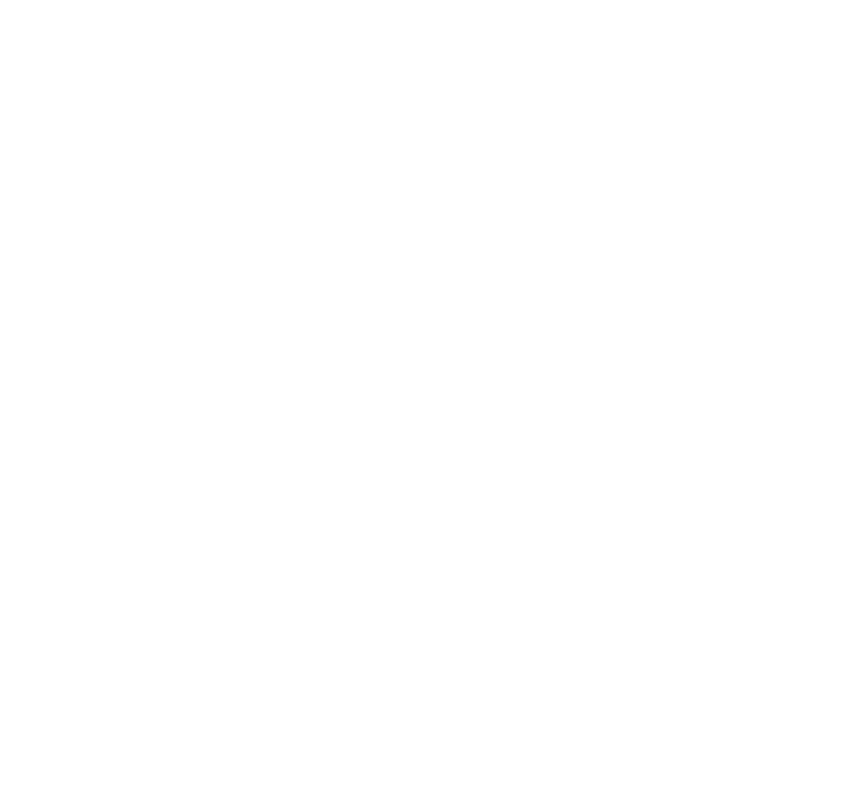
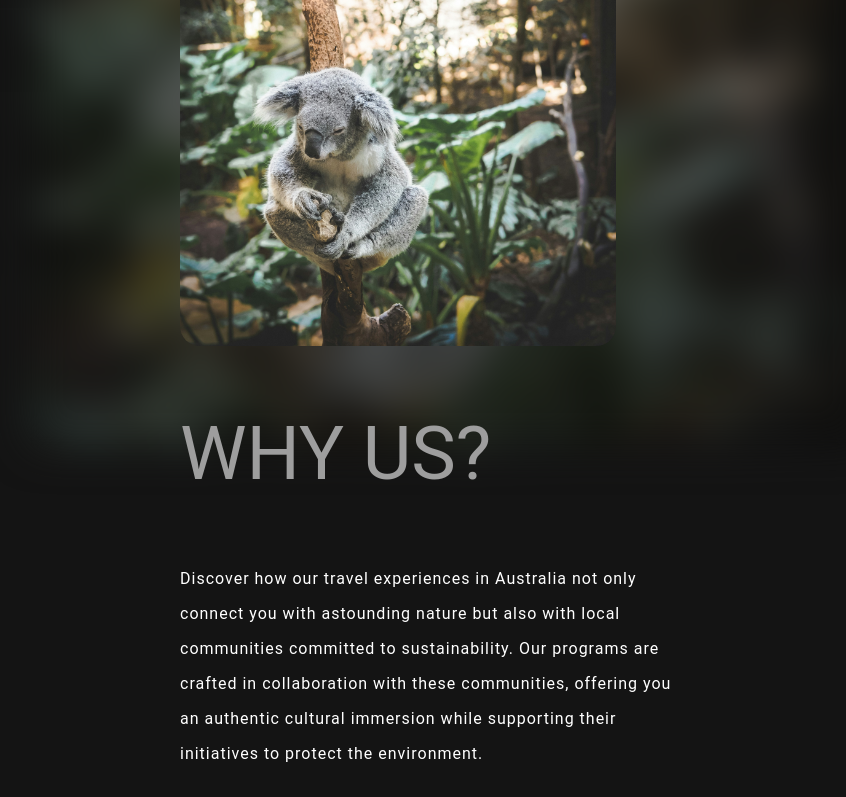
Before and after one commit to Giiill/Green-getaways, a Next.js app: page / in a window 1280 px wide. Shown: the part 2716-3513 px from the top of the page, without its empty margins (98-944 px from the left). Before the commit the page ends 2664 px from the top, so only its background shows below. Built offline with nearby package versions, Linux system fonts and the light colour scheme.

Commit message:
feat: code redactions Image

```diff
--- a/src/app/page.tsx
+++ b/src/app/page.tsx
@@ -1,7 +1,8 @@
-import Style from "../styles/app.module.scss";
-import { UiMain } from ".././components/UiMain/UiMain";
-import { UiHeader } from ".././components/UiHeader/UiHeader";
+import Style from "@/styles/app.module.scss";
+import { UiMain } from "@/components/UiMain/UiMain";
+import { UiHeader } from "@/components/UiHeader/UiHeader";
 import { UiAbout } from "@/components/UiAbout/UiAbout";
+import { UiWhyUs } from "@/components/UiWhyUs/UiWhyUs";
 
 
 export default function Home() {
@@ -10,6 +11,7 @@
       <UiHeader />
       <UiMain />
       <UiAbout />
+      <UiWhyUs />
 
     </div>
   );
--- a/src/components/UiAbout/UiCardsGallery.tsx
+++ b/src/components/UiAbout/UiCardsGallery.tsx
@@ -1,20 +1,21 @@
 import Style from "@/styles/cardsGallery.module.scss";
+import Image from 'next/image'
 
 const galleryCards = [
     {
-        img: "../../images/cardsGallery/1.jpeg",
+        img: "/images/cardsGallery/1.jpeg",
     },
     {
-        img: "../../images/cardsGallery/2.jpeg",
+        img: "/images/cardsGallery/2.jpeg",
     },
     {
-        img: "../../images/cardsGallery/3.jpeg",
+        img: "/images/cardsGallery/3.jpeg",
     },
     {
-        img: "../../images/cardsGallery/4.jpeg",
+        img: "/images/cardsGallery/4.jpeg",
     },
     {
-        img: "../../images/cardsGallery/5.jpeg",
+        img: "/images/cardsGallery/5.jpeg",
     },
 ]
 
@@ -23,8 +24,14 @@
         <div className={Style.wrapper}>
             {galleryCards.map((item) => {
                 return (
+
                     <div className={Style.card}>
-                        <img src={item.img} alt="" />
+                        <Image
+                             src={item.img}
+                             width={324}
+                             height={524}
+                             alt=""
+                           />
                     </div>
                 )
             })}
--- /dev/null
+++ b/src/components/UiWhyUs/UiWhyUs.tsx
@@ -0,0 +1,34 @@
+import globalStyle from '@/styles/global.module.scss';
+import Style from '@/styles/whyUs.module.scss';
+import Image from 'next/image'
+const UiWhyUs = () => {
+    return (
+        <div className={[globalStyle.wrapper, Style.wrapper].join(' ')}>
+            <div className={Style.backImage}>
+                <Image
+                    src="/images/whyUs/whyUsImage.jpeg"
+                    width={836}
+                    height={698}
+                    alt=""
+                />
+            </div>
+            <div className={Style.image}>
+                <Image
+                    src="/images/whyUs/whyUsImage.jpeg"
+                    width={436}
+                    height={498}
+                    alt=""
+                />
+            </div>
+            <div className={Style.content}>
+                <h1 className={Style.title}>why us?</h1>
+                <div className={Style.description}>
+                    Discover how our travel experiences in Australia not only connect you with astounding nature but also with local communities committed to sustainability. Our programs are crafted in collaboration with these communities, offering you an authentic cultural immersion while supporting their initiatives to protect the environment.
+                </div>
+                <button className={Style.button}>view all tours</button>
+            </div>
+        </div>
+    )
+}
+
+export { UiWhyUs };
--- a/src/styles/about.module.scss
+++ b/src/styles/about.module.scss
@@ -50,7 +50,7 @@
     display: -ms-flexbox;
     display: flex;
     position: relative;
-    margin-bottom: 500px;
+    margin-bottom: 300px;
     width: 100%;
 }
 
--- /dev/null
+++ b/src/styles/whyUs.module.scss
@@ -0,0 +1,68 @@
+.wrapper {
+    display: grid;
+    grid-template-columns: repeat(auto-fit, minmax(350px, 500px));
+    color: #ffff;
+    row-gap: 70px;
+    padding-left: 150px;
+    margin-bottom: 350px;
+    position: relative;
+    padding-top: 100px;
+}
+
+.backImage {
+    position: absolute;
+    z-index: 0;
+    backdrop-filter: blur(5px);
+
+}
+
+.backImage img {
+    background-size: cover;
+    width: 836px;
+    height: 698px;
+    object-fit: cover;
+    filter: brightness(40%) blur(20px);
+}
+
+.image {
+    z-index: 5;
+}
+
+.image img {
+    width: 436px;
+    height: 498px;
+    object-fit: cover;
+    border-radius: 20px;
+}
+
+.content {
+    z-index: 5;
+    display: flex;
+    flex-direction: column;
+    gap: 70px;
+}
+
+.title {
+    text-transform: uppercase;
+    font-size: 75px;
+    color: #9E9E9E;
+}
+
+.description {
+    font-size: 16px;
+    max-width: 500px;
+    letter-spacing: 1px;
+    line-height: 35px;
+}
+
+.button {
+    text-transform: uppercase;
+    width: 181px;
+    height: 50px;
+    background-color: #DEF937;
+    font-weight: 700;
+    color: #000000;
+    letter-spacing: 1px;
+    border-radius: 10px;
+    cursor: pointer;
+}
```
Also changed, not shown: public/images/whyUs/whyUsImage.jpeg (added).
